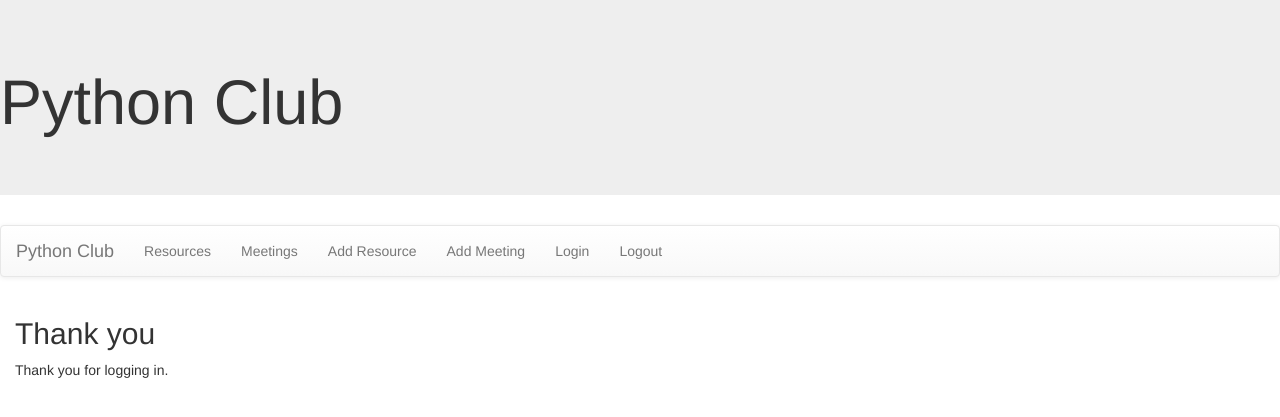
After one commit to artab-sccc/SCCC-ITC172, a Django app: page /pythonclubapp/loginmessage in a window 1280 px wide. The commit adds this page. Shown: the top 417 px of the page. Run offline with Django 3.2, Linux system fonts and the light colour scheme; some libraries are stand-ins or nearby versions.

Commit message:
Assignment 9 and 10 complete
Assignment 9 and 10 complete

```diff
--- a/pythonclubapp/templates/base.html
+++ b/pythonclubapp/templates/base.html
@@ -20,6 +20,8 @@
   <li><a href="{% url 'meetings' %}">Meetings</a></li>
   <li><a href="{% url 'newresource' %}">Add Resource</a></li>
   <li><a href="{% url 'newmeeting' %}">Add Meeting</a></li>
+  <li><a href="{% url 'login' %}">Login</a></li>
+  <li><a href="{% url 'logout' %}">Logout</a></li>
 </ul>
 </div>
 </nav>
--- /dev/null
+++ b/pythonclubapp/templates/pythonclubapp/loginmessage.html
@@ -0,0 +1,5 @@
+{% extends 'base.html' %}
+{% block content %}
+<h2>Thank you</h2>
+<p>Thank you for logging in.</p>
+{% endblock%}
--- /dev/null
+++ b/pythonclubapp/templates/pythonclubapp/logoutmessage.html
@@ -0,0 +1,5 @@
+{% extends 'base.html' %}
+{% block content %}
+<h2>Goodbye</h2>
+<p>You are now logged out.</p>
+{% endblock%}
--- a/pythonclubapp/urls.py
+++ b/pythonclubapp/urls.py
@@ -7,5 +7,7 @@ urlpatterns = [
     path('getmeetings', views.getmeetings, name='meetings'),
     path('meetingdetails/<int:id>', views.meetingdetails, name='meetingdetails'),
     path('newResource', views.newResource, name='newresource'),
-    path('newMeeting', views.newMeeting, name='newmeeting')
+    path('newMeeting', views.newMeeting, name='newmeeting'),
+    path('loginmessage', views.loginmessage, name='loginmessage'),
+    path('logoutmessage', views.logoutmessage, name='logoutmessage'),
 ]
--- a/pythonclubapp/views.py
+++ b/pythonclubapp/views.py
@@ -1,6 +1,7 @@
 from django.shortcuts import render, get_object_or_404
 from .models import meeting, meetingminutes, resource, event
 from .forms import ResourceForm, MeetingForm
+from django.contrib.auth.decorators import login_required
 
 # Create your views here.
 def index(request):
@@ -23,6 +24,7 @@ def meetingdetails(request, id):
     }
     return render(request, 'pythonclubapp/meetingdetails.html', context=context)
 
+@login_required
 def newResource(request):
     form=ResourceForm
     if request.method=='POST':
@@ -35,6 +37,7 @@ def newResource(request):
         form=ResourceForm()
     return render(request, 'pythonclubapp/newresource.html', {'form': form})
 
+@login_required
 def newMeeting(request):
     form=MeetingForm
     if request.method=='POST':
@@ -46,3 +49,9 @@ def newMeeting(request):
     else:
         form=MeetingForm()
     return render(request, 'pythonclubapp/newmeeting.html', {'form': form})
+
+def loginmessage(request):
+    return render(request, 'pythonclubapp/loginmessage.html')
+
+def logoutmessage(request):
+    return render(request, 'pythonclubapp/logoutmessage.html')
--- a/pythonclubproject/settings.py
+++ b/pythonclubproject/settings.py
@@ -123,3 +123,5 @@ USE_TZ = True
 # https://docs.djangoproject.com/en/3.0/howto/static-files/
 
 STATIC_URL = '/static/'
+LOGIN_REDIRECT_URL='loginmessage'
+LOGOUT_REDIRECT_URL='logoutmessage'
--- a/pythonclubproject/urls.py
+++ b/pythonclubproject/urls.py
@@ -18,5 +18,6 @@ from django.urls import path, include
 
 urlpatterns = [
     path('admin/', admin.site.urls),
-    path('pythonclubapp/', include('pythonclubapp.urls'))
+    path('pythonclubapp/', include('pythonclubapp.urls')),
+    path('accounts/', include('django.contrib.auth.urls')),
 ]
```
Also changed, not shown: pythonclubapp/templates/registration/login.html (added, +10 -0 lines), pythonclubapp/tests.py (+13 -0 lines).
